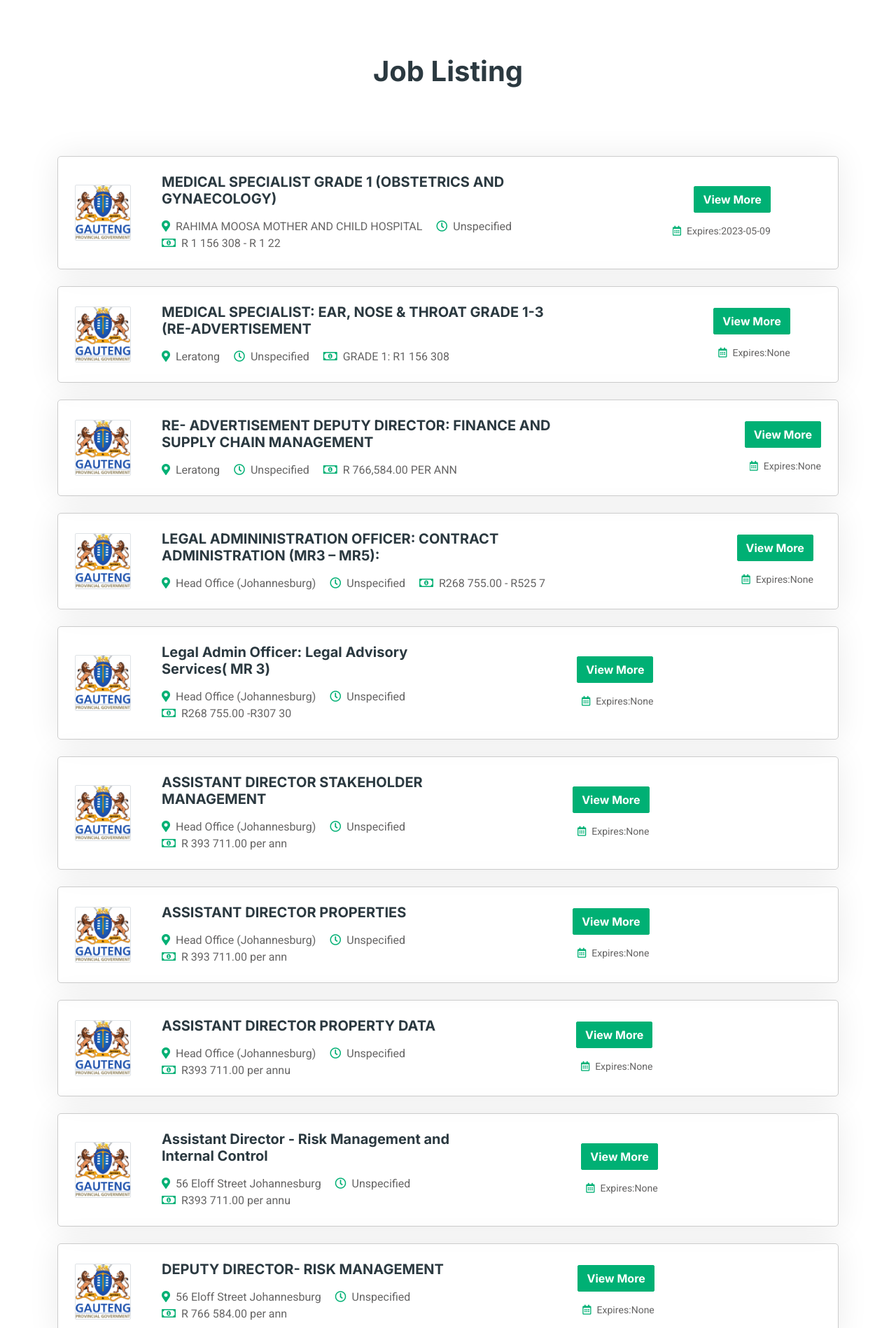
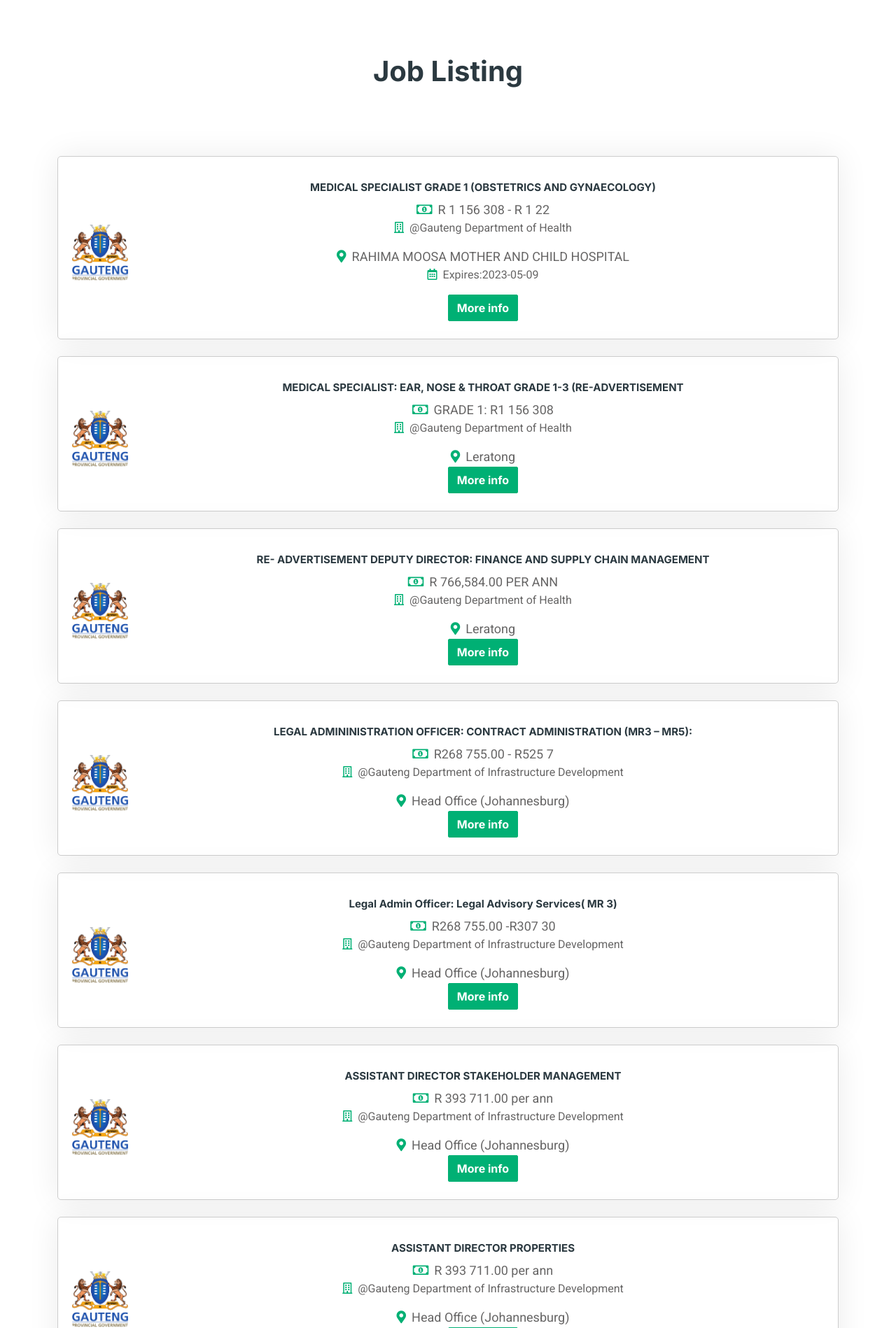
Before and after one commit to Rankonana/careercrest2, a Django app: page /joblist/ in a window 1280 px wide. Shown: the part 660-2558 px from the top of the page at 70% size. Run offline with Django 4.2, Linux system fonts and the light colour scheme; data comes from the database, SQL or seed files in the repository; some libraries are stand-ins or nearby versions.

Commit message:
added on job-list also

```diff
--- a/base/templates/base/job-list.html
+++ b/base/templates/base/job-list.html
@@ -125,31 +125,26 @@
                         $('.my-list').data('page', currentPage + 1);
                         for (var i = 0; i < data.length; i++) {
                             $('.my-list').append(`
-                                <div class="job-item p-4 mb-4">
-                                    <div class="row g-4">
-                                        <div class="col-sm-12 col-md-8 d-flex align-items-center">
-                                            <img class="flex-shrink-0 img-fluid border rounded" src="${data[i]['companylogo'] || '/media/logo.png'}" alt="" style="width: 80px; height: 80px;">
-                                            <div class="text-start ps-4">
-                                                <a href="${data[i]['theurl']}"><h5 class="mb-3">${data[i]['title'] || 'Vacancy'}</h5></a>
+                            <div class="job-item mb-4">
+                                    <a href="${data[i]['theurl']}">
+                                        <img src="${data[i]['companylogo'] || '/static/img/android-chrome-512x512.png'}" alt="Job Image" style="width: 80px; height: 80px; margin-top: 15px;">
+                                    </a>
+                                    <div class="job-details">
+                                        <a href="${data[i]['theurl']}"><h2 class="job-title" style="font-size: 15px; margin-top: 15px;">${data[i]['title'] || 'Vacancy'}</h2></a>
+
+                                        ${data[i]['salary'] ? `<p class="job-salary"><i class="far fa-money-bill-alt text-primary me-2"></i>${data[i]['salary']}</p>` : ''}
+
+                                        ${data[i]['companyname'] ? `<p class="job-companyname"><i class="far fa-solid fa-building text-primary me-2"></i>@${data[i]['companyname']}</p>` : ''}
+
+                                        ${data[i]['location'] ? `<p class="job-location"><i class="fa fa-map-marker-alt text-primary me-2"></i>${data[i]['location']}</p>` : ''}
+                                        ${data[i]['expiryDate'] !== null && data[i]['expiryDate'] !== undefined && data[i]['expiryDate'] !== '' && data[i]['expiryDate'] !== 'None' ? `<p class="job-expiry-date"><i class="far fa-calendar-alt text-primary me-2"></i>Expires:${data[i]['expiryDate']}</p>` : ''}
+
+                                        <a class="btn btn-primary more-info-button" href="${data[i]['theurl']}" style="margin-bottom: 5px;">More info</a>
+
+                                        </div>
 
 
-                                                ${data[i]['location'] ? `<span class="text-truncate me-3"><i class="fa fa-map-marker-alt text-primary me-2"></i>${data[i]['location']}</span>` : ''}
-
-                                                ${data[i]['jobType'] ? `<span class="text-truncate me-3"><i class="far fa-clock text-primary me-2"></i>${data[i]['jobType']}</span>` : ''}
-
-                                                ${data[i]['salary'] ? `<span class="text-truncate me-3"><i class="far fa-money-bill-alt text-primary me-2"></i>${data[i]['salary']}</span>` : ''}
-
-                                            </div>
-                                        </div>
-                                        <div class="col-sm-12 col-md-4 d-flex flex-column align-items-start align-items-md-end justify-content-center">
-                                            <div class="d-flex mb-3">
-                                                <a class="btn btn-primary" href="${data[i]['theurl']}">View More</a>
-                                            </div>
-
-                                            ${data[i]['expiryDate'] ? `<small class="text-truncate"><i class="far fa-calendar-alt text-primary me-2"></i>Expires:${data[i]['expiryDate']}</small>` : ''}
-                                        </div>
-                                    </div>
-                                </div>`
+                            </div>`
                             );
 
                         }
```
